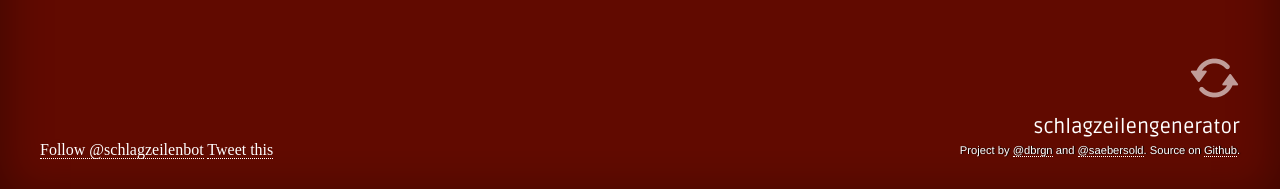
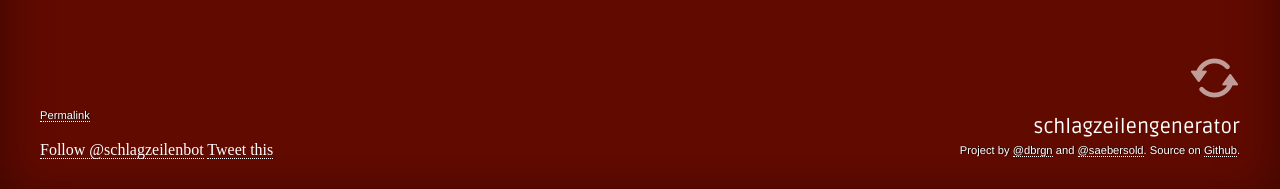
Before and after one commit to dbrgn/schlagzeilengenerator, a Flask app: template templates/headline.html in a window 1280 px wide. Shown: the part 611-800 px from the top of the page. Run offline with Flask 2, Linux system fonts and the light colour scheme; the template is opened without the code that fills it: most values are stand-ins (such as "Sample title", 1, 10 or a date in 2020); parts of the project's set-up code (start-up, migrations or seed data) failed here and were passed over; some libraries are stand-ins or nearby versions.

Commit message:
Link to permalink

```diff
--- a/app.py
+++ b/app.py
@@ -13,7 +13,8 @@ import os
 import sys
 from random import randrange
 from urlparse import urlparse, urlunparse
-from base64 import b64decode
+from urllib import quote_plus
+from base64 import b64encode, b64decode
 
 from flask import Flask, request, redirect
 from flask import render_template, jsonify
@@ -76,7 +77,8 @@ def generate_headline(ids=None):
             database.
 
     Returns:
-        Tuple of parts (intro, adjective, prefix, suffix, action)
+        Tuple of parts and permalink (intro, adjective, prefix, suffix, action,
+        permalink)
 
     """
 
@@ -101,6 +103,7 @@ def generate_headline(ids=None):
         d_prefix = mongo_get_random('prefix')
         d_suffix = mongo_get_random('suffix')
         d_action = mongo_get_random('action')
+        ids = (d_intro['id'], d_adjective['id'], d_prefix['id'], d_suffix['id'], d_action['id'])
 
     # Get data from mongo dictionaries
     case = d_suffix['case']
@@ -113,7 +116,10 @@ def generate_headline(ids=None):
     else:
         action = '%s %s' % (d_action['action_s'], d_action['text'])
 
-    return intro, adjective, prefix, suffix, action.strip()
+    # Build permalink
+    permalink = b64encode(','.join(map(str, ids)))
+
+    return intro, adjective, prefix, suffix, action.strip(), permalink
 
 
 ### Views ###
@@ -143,12 +149,12 @@ def headline(permalink=None):
 
     # Fetch parts
     if permalink is None:
-        intro, adjective, prefix, suffix, action = generate_headline()
+        intro, adjective, prefix, suffix, action, link = generate_headline()
     else:
         try:
             ids = map(int, b64decode(permalink).split(','))
             assert len(ids) == 5, 'There must be 5 IDs in permalink'
-            intro, adjective, prefix, suffix, action = generate_headline(ids)
+            intro, adjective, prefix, suffix, action, link = generate_headline(ids)
         except (ValueError, AssertionError, TypeError):
             error = 'Invalid permalink.'
 
@@ -160,6 +166,7 @@ def headline(permalink=None):
             'subject': '%s-%s' % (prefix, suffix),
             'action': action,
             'headline': '%s: %s %s-%s %s' % (intro, adjective, prefix, suffix, action),
+            'permalink': quote_plus(link),
         }
     else:
         context = {'error': 'Invalid permalink.'}
--- a/static/style.css
+++ b/static/style.css
@@ -113,11 +113,19 @@ h3 {
     left: 40px;
 }
 
+#copy, #permalink {
+    font: .7em/1.5 Helvetica, Arial, Sans-Serif;
+    text-shadow: 1px 0px 1px #000;
+    position: fixed;
+}
+
 #copy {
-    font: .7em/1.5 Helvetica, Arial, Sans-Serif;
-    position: fixed;
     bottom: 30px;
     right: 40px;
-    text-shadow: 1px 0px 1px #000;
     text-align: right;
 }
+
+#permalink {
+    bottom: 65px;
+    left: 40px;
+}
--- a/templates/headline.html
+++ b/templates/headline.html
@@ -17,6 +17,9 @@
     </div>
 
     <div id="social">
+        {% if permalink %}
+            <p id="permalink"><a href="/{{ permalink }}">Permalink</a></p>
+        {% endif %}
         <a href="https://twitter.com/schlagzeilenbot" class="twitter-follow-button" data-show-count="false" data-lang="de">Follow @schlagzeilenbot</a>
         {% if not error %}
         <a href="https://twitter.com/share" class="twitter-share-button"
@@ -24,7 +27,7 @@
             data-via="schlagzeilenbot"
             data-related="dbrgn:Developer,saebersold:Developer"
             data-lang="de"
-            data-url="{{ app_url }}"
+            data-url="{{ app_url }}{{ permalink }}"
             data-dnt="true">Tweet this</a>
         {% endif %}
         <script>!function(d,s,id){var js,fjs=d.getElementsByTagName(s)[0];if(!d.getElementById(id)){js=d.createElement(s);js.id=id;js.src="//platform.twitter.com/widgets.js";fjs.parentNode.insertBefore(js,fjs);}}(document,"script","twitter-wjs");</script>
```
